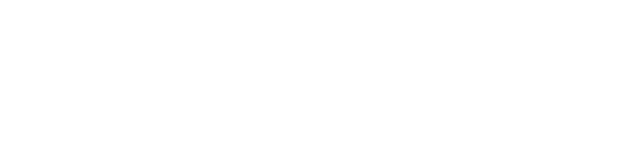
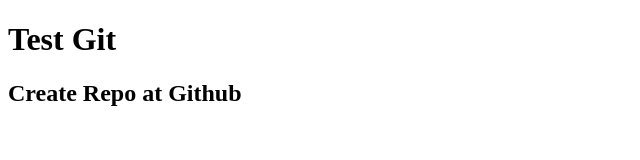
Before and after one commit to rabinbalta/myFirst, a plain HTML site: page index.html in a window 1280 px wide. Shown: the whole page, without its empty margins (0-640 px from the left). Drawn offline with Linux system fonts and the light colour scheme.

Commit message:
Create Repo at Github

```diff
--- a/index.html
+++ b/index.html
@@ -8,9 +8,10 @@
 	</style>
 </head>
 <body>
+	<h1>Test Git</h1>
+	<h2>Create Repo at Github</h2>
 
 	<script>
-
 
 	</script>
 
```
